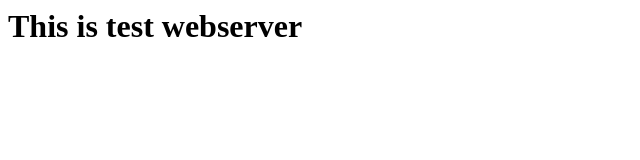
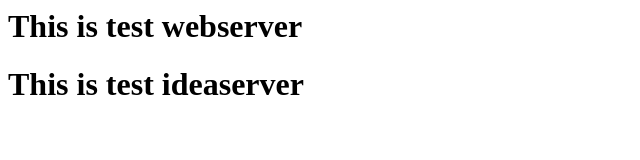
Before and after one commit to sanjay19999/sanjaywebapp, a plain HTML site: page index.html in a window 1280 px wide. Shown: the whole page, without its empty margins (0-640 px from the left). Drawn offline with Linux system fonts and the light colour scheme.

Commit message:
ideal change

```diff
--- a/index.html
+++ b/index.html
@@ -1 +1,2 @@
 <h1> This is test webserver </h1>
+<h1> This is test ideaserver </h1>
```
